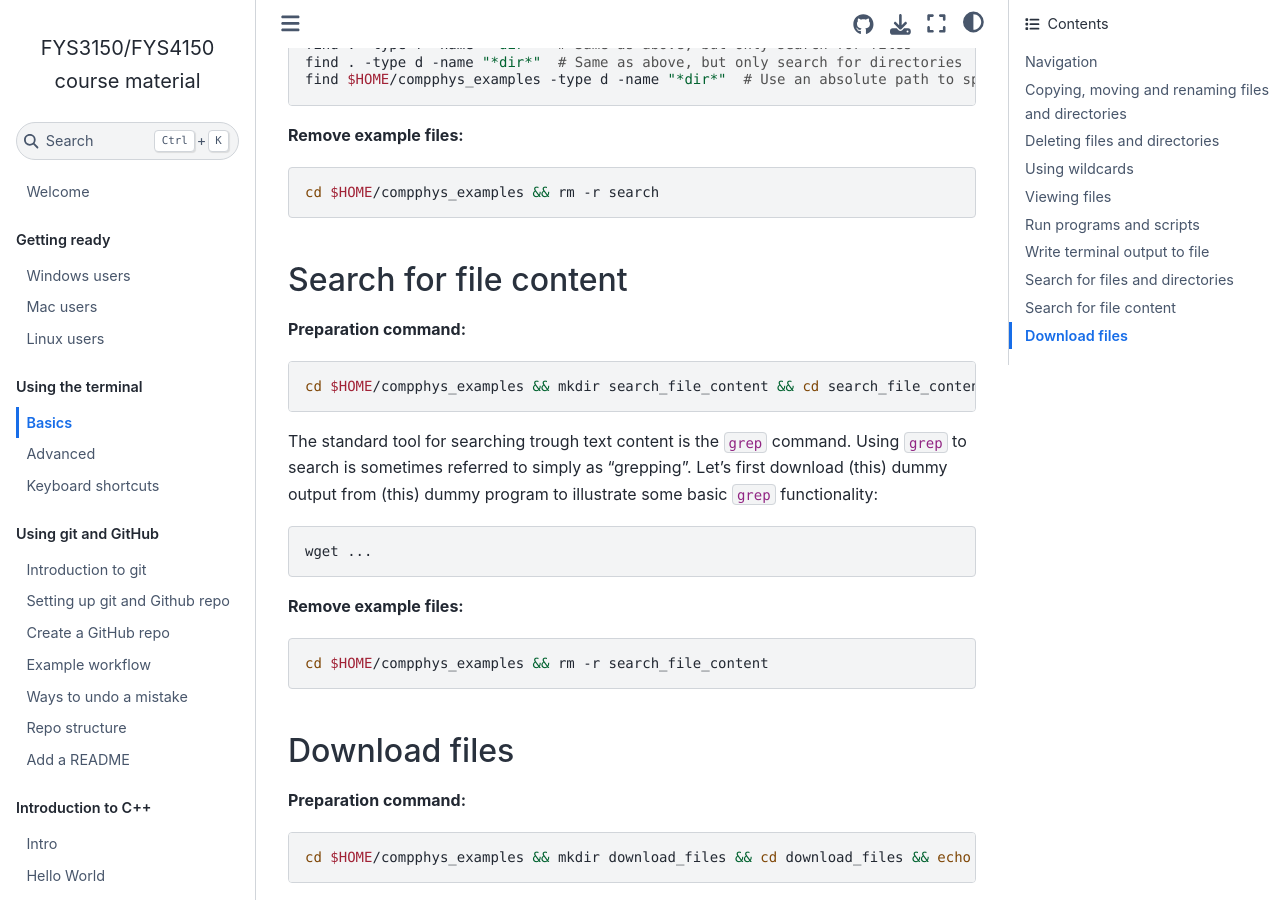
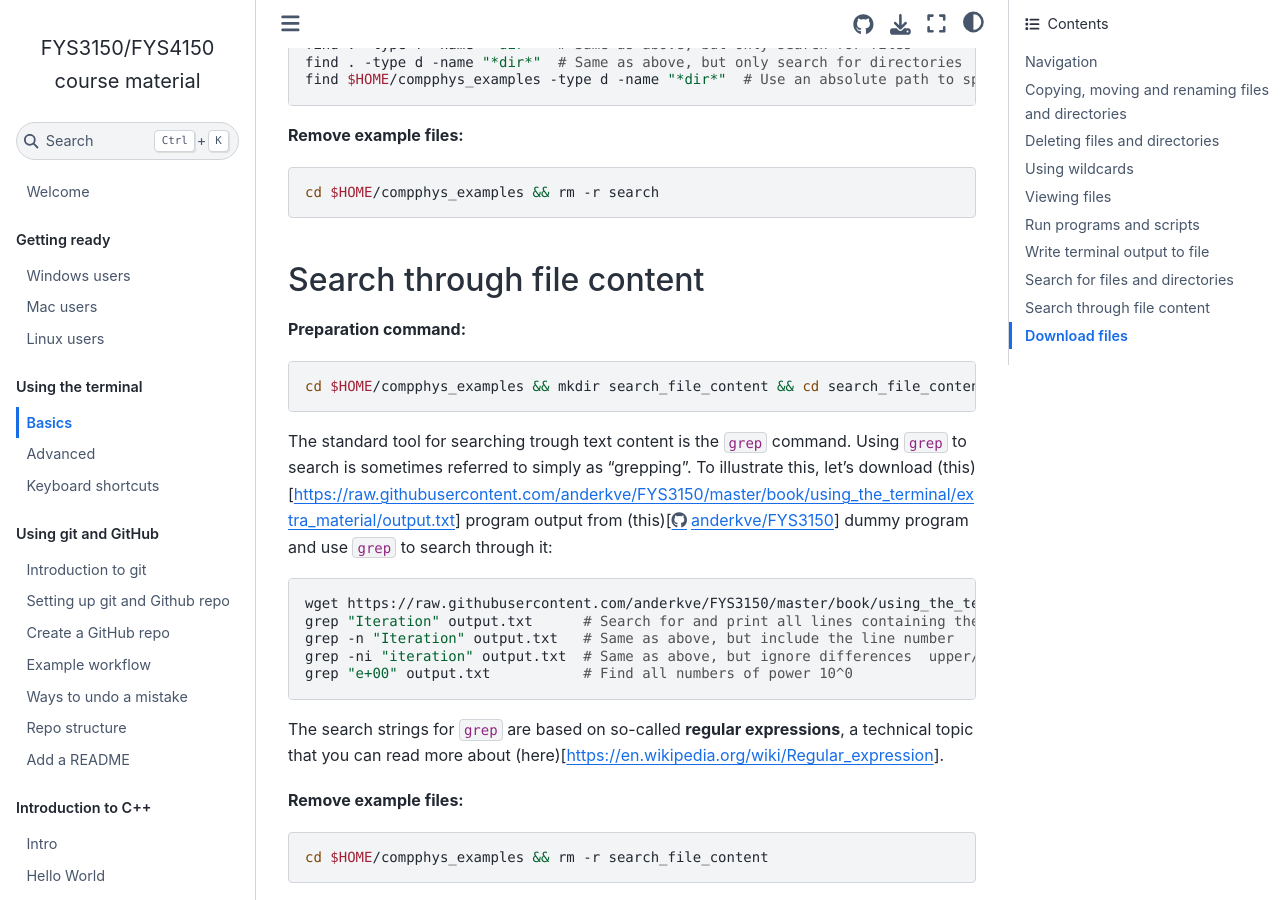
Before and after one commit to anderkve/FYS3150, a Jupyter Book: the page built from book/using_the_terminal/basics.md, in a window 1280 px wide and 900 px high, scrolled down 6410 px. Built offline with Jupyter Book 1.0.4 settings and Sphinx 7.4.7 and the Sphinx Book theme 1.1.4, drawn with Linux system fonts in a browser that asks for light colours.

Commit message:
Terminal section: more on grep
	modified:   book/using_the_terminal/basics.md

````diff
--- a/book/using_the_terminal/basics.md
+++ b/book/using_the_terminal/basics.md
@@ -262,20 +262,26 @@ cd $HOME/compphys_examples && rm -r search
 ```
 
 
-## Search for file content
+## Search through file content
 
 **Preparation command:**
 ```sh
 cd $HOME/compphys_examples && mkdir search_file_content && cd search_file_content && echo "Line number 1" > file1.txt && echo "Line number 2" >> file1.txt && echo "Line number 3" >> file1.txt && echo "Line number 4" >> file1.txt && echo "Line number 5" >> file1.txt && echo "" && echo "current directory: $(pwd)" && echo ""
 ```
 
-The standard tool for searching trough text content is the `grep` command. Using `grep` to search is sometimes referred to simply as "grepping". Let's first download (this) dummy output from (this) dummy program to illustrate some basic `grep` functionality:
+The standard tool for searching trough text content is the `grep` command. Using `grep` to search is sometimes referred to simply as "grepping".
+To illustrate this, let's download (this)[https://raw.githubusercontent.com/anderkve/FYS3150/master/book/using_the_terminal/extra_material/output.txt] program output from (this)[https://github.com/anderkve/FYS3150/blob/master/book/using_the_terminal/extra_material/random_program.py] dummy program and use `grep` to search through it:
 
 ```sh
-wget ...
+wget https://raw.githubusercontent.com/anderkve/FYS3150/master/book/using_the_terminal/extra_material/output.txt  # Dowload the dummy program output
+grep "Iteration" output.txt      # Search for and print all lines containing the word "Iteration"
+grep -n "Iteration" output.txt   # Same as above, but include the line number
+grep -ni "iteration" output.txt  # Same as above, but ignore differences  upper/lower case
+grep "e+00" output.txt           # Find all numbers of power 10^0
+
 ```
 
-
+The search strings for `grep` are based on so-called **regular expressions**, a technical topic that you can read more about (here)[https://en.wikipedia.org/wiki/Regular_expression].
 
 
 **Remove example files:**
````
